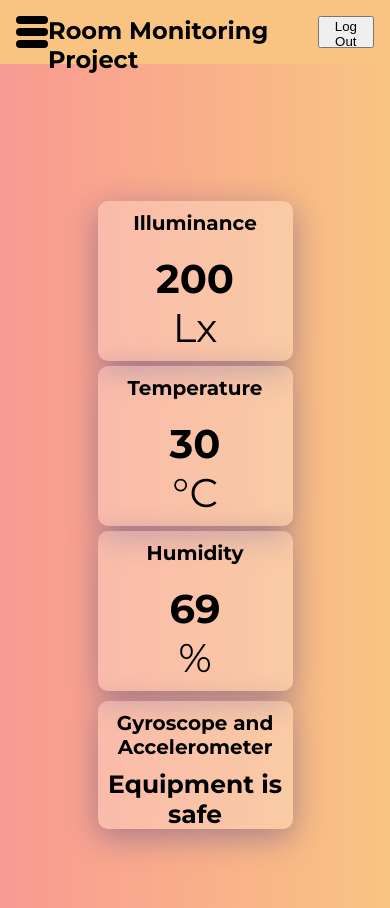
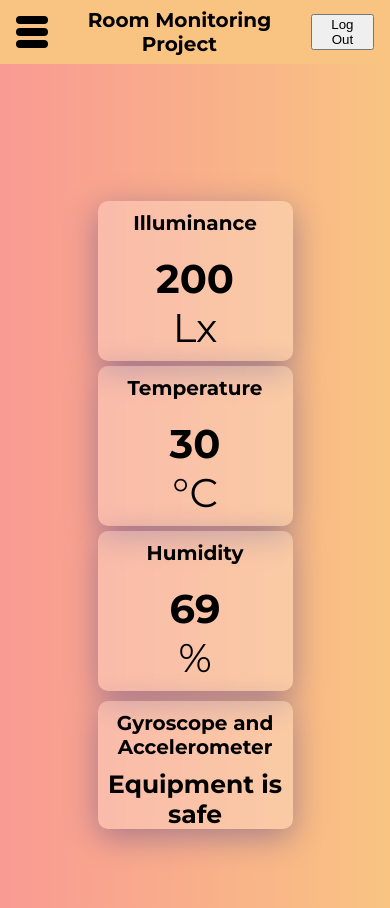
Before and after one commit to JohnEdrickGador/SmartsEEE, a React (Create React App) app: page /dashboard in a window 390 px wide. Built offline with nearby package versions, Linux system fonts and the light colour scheme; no server answers; sample sign-in values are in the browser's storage.

Commit message:
Added responsiveness to navigation bar

```diff
--- a/src/styles/navbar.css
+++ b/src/styles/navbar.css
@@ -4,6 +4,7 @@ nav {
     background-color: #f9c482;
     display: flex;
     justify-content: space-between;
+    align-items: center;
     padding: 1em;
 }
 
@@ -59,7 +60,7 @@ nav {
 
 .app-logo {
     font-family: 'Montserrat', sans-serif;
-    float: right;
+    text-align: center;
 }
 
 /*menu animation*/
@@ -112,3 +113,9 @@ nav {
     transform: rotate(0deg);
     transition: 0.5s ease-out;
 }
+
+@media screen and (max-width: 500px) {
+    .app-logo {
+        font-size: 20px;
+    }
+}
```
